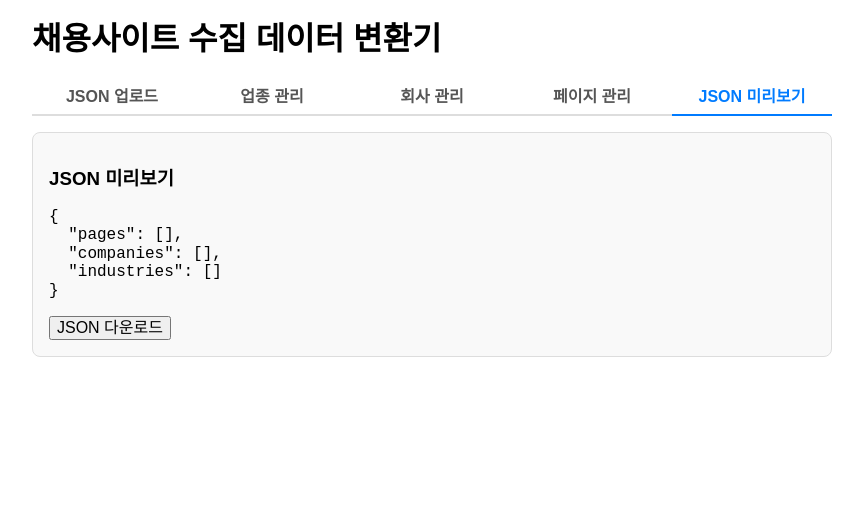
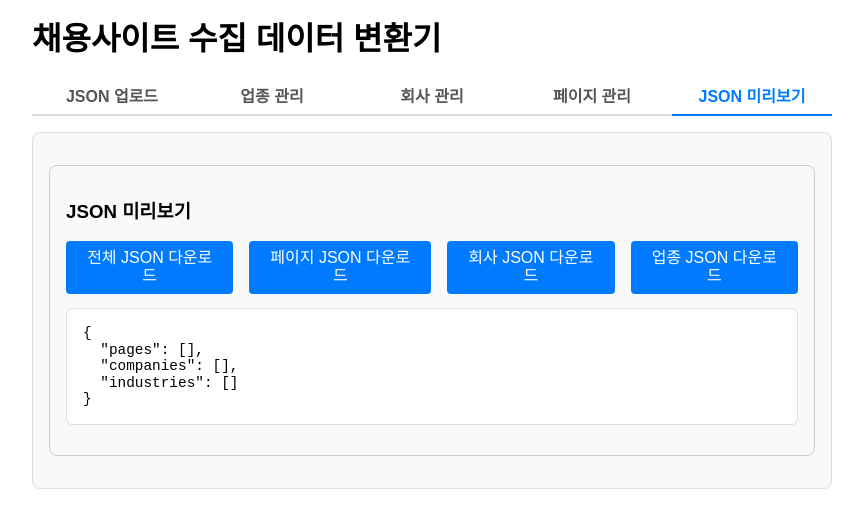
Before and after one commit to midas-hamingyu/recruit-llm-cms, a React (Vite) app: page / in a window 1280 px wide. Both pictures are taken after a click on the button "JSON 미리보기". Shown: the top 528 px of the page, without its empty margins (208-1071 px from the left). Built offline with nearby package versions, Linux system fonts and the light colour scheme.

Commit message:
FIX :: JSON 미리보기 개선

```diff
--- a/src/@app/App.tsx
+++ b/src/@app/App.tsx
@@ -3,7 +3,7 @@ import styles from './App.module.scss';
 import {Page} from "../@typs/Page.ts";
 import {useState} from "react";
 import PageForm from "../@components/PageForm/PageForm.tsx";
-import JSONPreview from "../@components/JSONPreview.tsx";
+import JSONPreview from "../@components/JSONPreview/JSONPreview.tsx";
 import EditablePageList from "../@components/EditablePageList/EditablePageList.tsx";
 import CompanyForm from "../@components/CompanyForm/CompanyForm.tsx";
 import {Company} from "../@typs/Company.ts";
--- a/src/@components/JSONPreview.tsx
+++ /dev/null
@@ -1,32 +0,0 @@
-import React from 'react';
-import {Page} from "../@typs/Page.ts";
-import {Company} from "../@typs/Company.ts";
-import {Industry} from "../@typs/Industry.ts";
-
-interface JSONPreviewProps {
-    pages: Page[];
-    companies: Company[];
-    industries: Industry[];
-}
-
-const JSONPreview: React.FC<JSONPreviewProps> = ({ pages, companies, industries }) => {
-    const downloadJSON = () => {
-        const dataStr = `data:text/json;charset=utf-8,${encodeURIComponent(
-            JSON.stringify({ pages, companies, industries }, null, 2)
-        )}`;
-        const downloadAnchor = document.createElement('a');
-        downloadAnchor.href = dataStr;
-        downloadAnchor.download = 'data.json';
-        downloadAnchor.click();
-    };
-
-    return (
-        <div>
-            <h3>JSON 미리보기</h3>
-            <pre>{JSON.stringify({ pages, companies, industries }, null, 2)}</pre>
-            <button onClick={downloadJSON}>JSON 다운로드</button>
-        </div>
-    );
-};
-
-export default JSONPreview;
--- /dev/null
+++ b/src/@components/JSONPreview/JSONPreview.module.scss
@@ -0,0 +1,37 @@
+.container {
+  margin: 1rem 0;
+  padding: 1rem;
+  background-color: #f9f9f9;
+  border: 1px solid #ccc;
+  border-radius: 8px;
+}
+
+.jsonPreview {
+  padding: 1rem;
+  background-color: #ffffff;
+  border: 1px solid #ddd;
+  border-radius: 6px;
+  font-family: 'Courier New', Courier, monospace;
+  font-size: 0.9rem;
+  white-space: pre-wrap;
+}
+
+.buttonGroup {
+  margin-top: 1rem;
+  display: flex;
+  gap: 1rem;
+  justify-content: flex-start;
+}
+
+.downloadButton {
+  padding: 0.5rem 1rem;
+  background-color: #007bff;
+  color: white;
+  border: none;
+  border-radius: 4px;
+  cursor: pointer;
+}
+
+.downloadButton:hover {
+  background-color: #0056b3;
+}
--- /dev/null
+++ b/src/@components/JSONPreview/JSONPreview.tsx
@@ -0,0 +1,73 @@
+import React from 'react';
+import styles from './JSONPreview.module.scss';
+import {Page} from "../../@typs/Page.ts";
+import {Company} from "../../@typs/Company.ts";
+import {Industry} from "../../@typs/Industry.ts";
+
+interface JSONPreviewProps {
+    pages: Page[];
+    companies: Company[];
+    industries: Industry[];
+}
+
+const JSONPreview: React.FC<JSONPreviewProps> = ({
+                                                     pages,
+                                                     companies,
+                                                     industries,
+                                                 }) => {
+    const downloadJSON = (data: any, fileName: string) => {
+        const blob = new Blob([JSON.stringify(data, null, 2)], {
+            type: 'application/json',
+        });
+        const url = URL.createObjectURL(blob);
+        const a = document.createElement('a');
+        a.href = url;
+        a.download = fileName;
+        a.click();
+        URL.revokeObjectURL(url);
+    };
+
+    const combinedData = {
+        pages,
+        companies,
+        industries,
+    };
+
+    return (
+        <div className={styles.container}>
+            <h3>JSON 미리보기</h3>
+            <div className={styles.buttonGroup}>
+                <button
+                    onClick={() => downloadJSON(combinedData, 'data.json')}
+                    className={styles.downloadButton}
+                >
+                    전체 JSON 다운로드
+                </button>
+                <button
+                    onClick={() => downloadJSON(pages, 'pages.json')}
+                    className={styles.downloadButton}
+                >
+                    페이지 JSON 다운로드
+                </button>
+                <button
+                    onClick={() => downloadJSON(companies, 'companies.json')}
+                    className={styles.downloadButton}
+                >
+                    회사 JSON 다운로드
+                </button>
+                <button
+                    onClick={() => downloadJSON(industries, 'industries.json')}
+                    className={styles.downloadButton}
+                >
+                    업종 JSON 다운로드
+                </button>
+            </div>
+            <pre className={styles.jsonPreview}>
+        {JSON.stringify(combinedData, null, 2)}
+      </pre>
+
+        </div>
+    );
+};
+
+export default JSONPreview;
```
